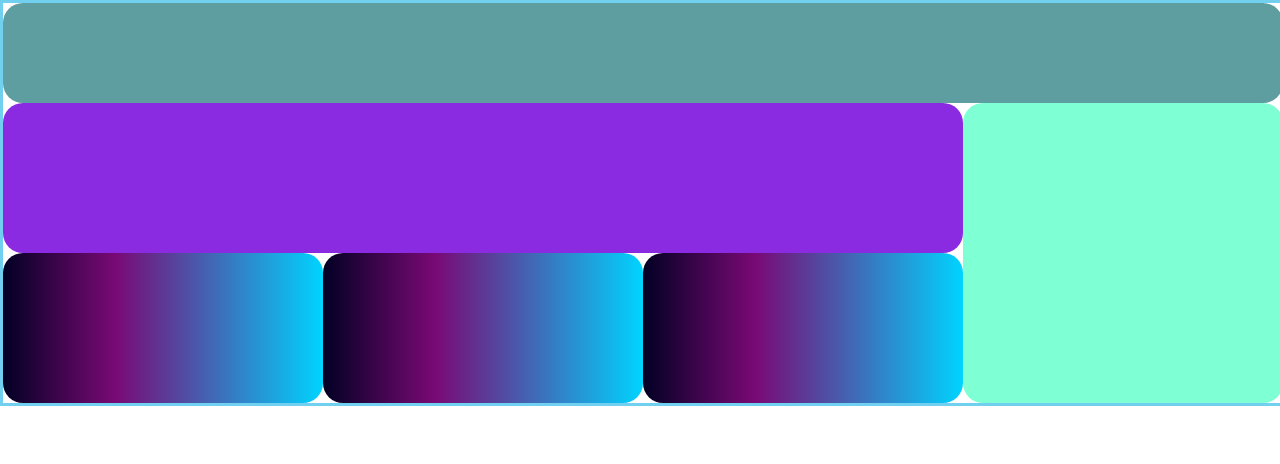
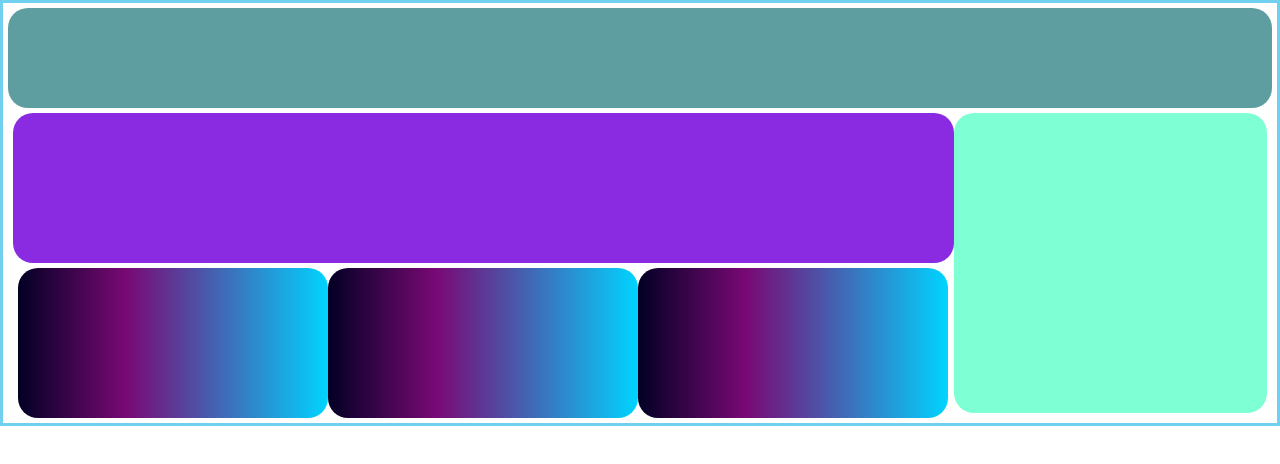
Before and after one commit to Tetiano4kaS/lessons, a plain HTML site: page Homework/les4/ab_2/index.html in a window 1280 px wide. Drawn offline with Linux system fonts and the light colour scheme.

Commit message:
change code

```diff
--- a/Homework/les4/ab_2/index.html
+++ b/Homework/les4/ab_2/index.html
@@ -11,12 +11,12 @@
 
 </head>
 <body>
-<div class="wrap">
-    <div class="a h-100 w-100 col-cblue br"></div>
-        <div class="bcdef w-100">
-            <div class="bcde w-75 ">
+<div class="wrap p">
+    <div class="a h-100 w-100 col-cblue br "></div>
+    <div class="bcdef w-100 p">
+        <div class="bcde w-75">
             <div class="b h-150 col-blviolet br"></div>
-                <div class="cde h-150  br">
+            <div class="cde h-150  br p">
                 <div class="c w-33 h-150 box br"></div>
                 <div class="d w-33 h-150 box br"></div>
                 <div class="e w-33 h-150 box br"></div>
--- a/Homework/les4/ab_2/style.css
+++ b/Homework/les4/ab_2/style.css
@@ -1,6 +1,11 @@
 .wrap {
     width: 100%;
     border: #71d0ef 3px solid;
+}
+
+.p {
+    box-sizing: border-box;
+    padding: 5px;
 }
 
 .w-25 {
```
Lines whose indentation alone changed are shown as unchanged.
